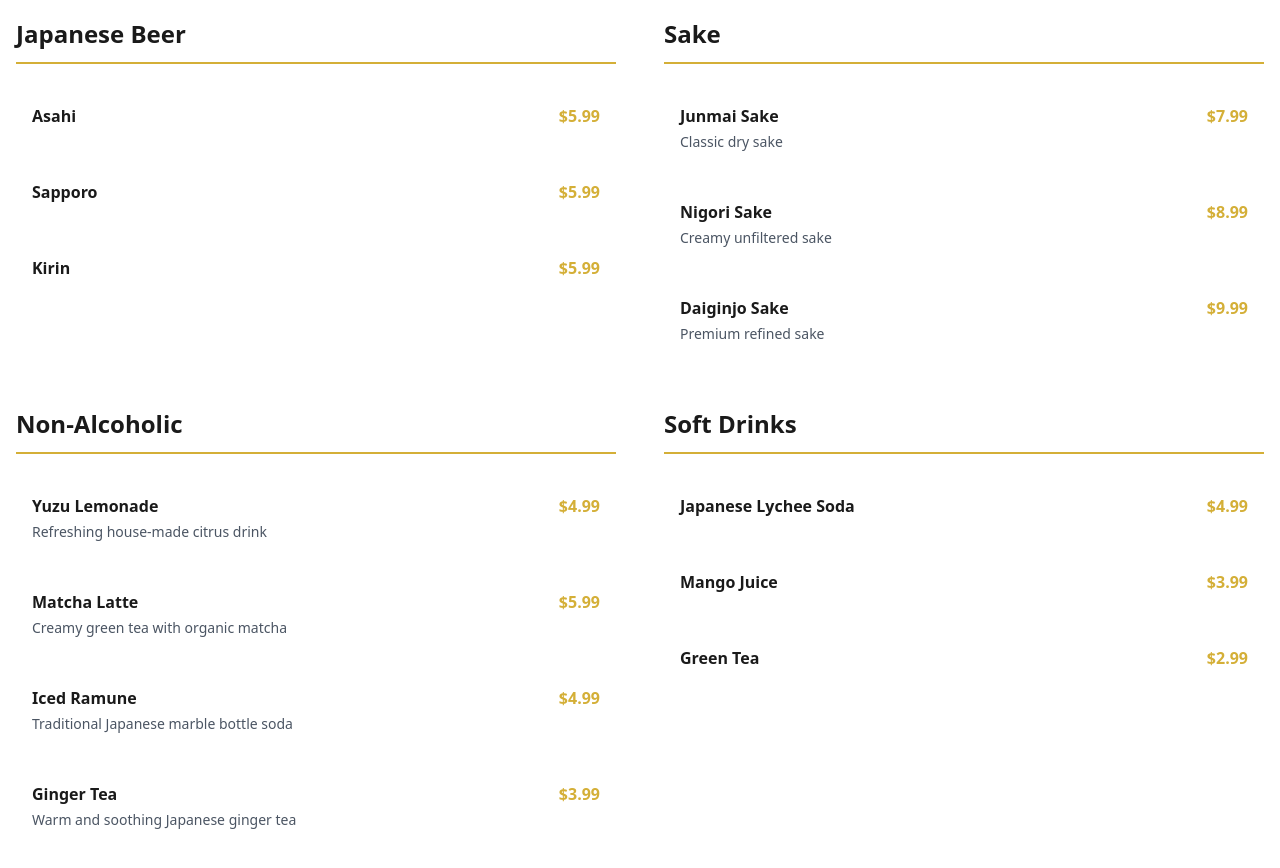
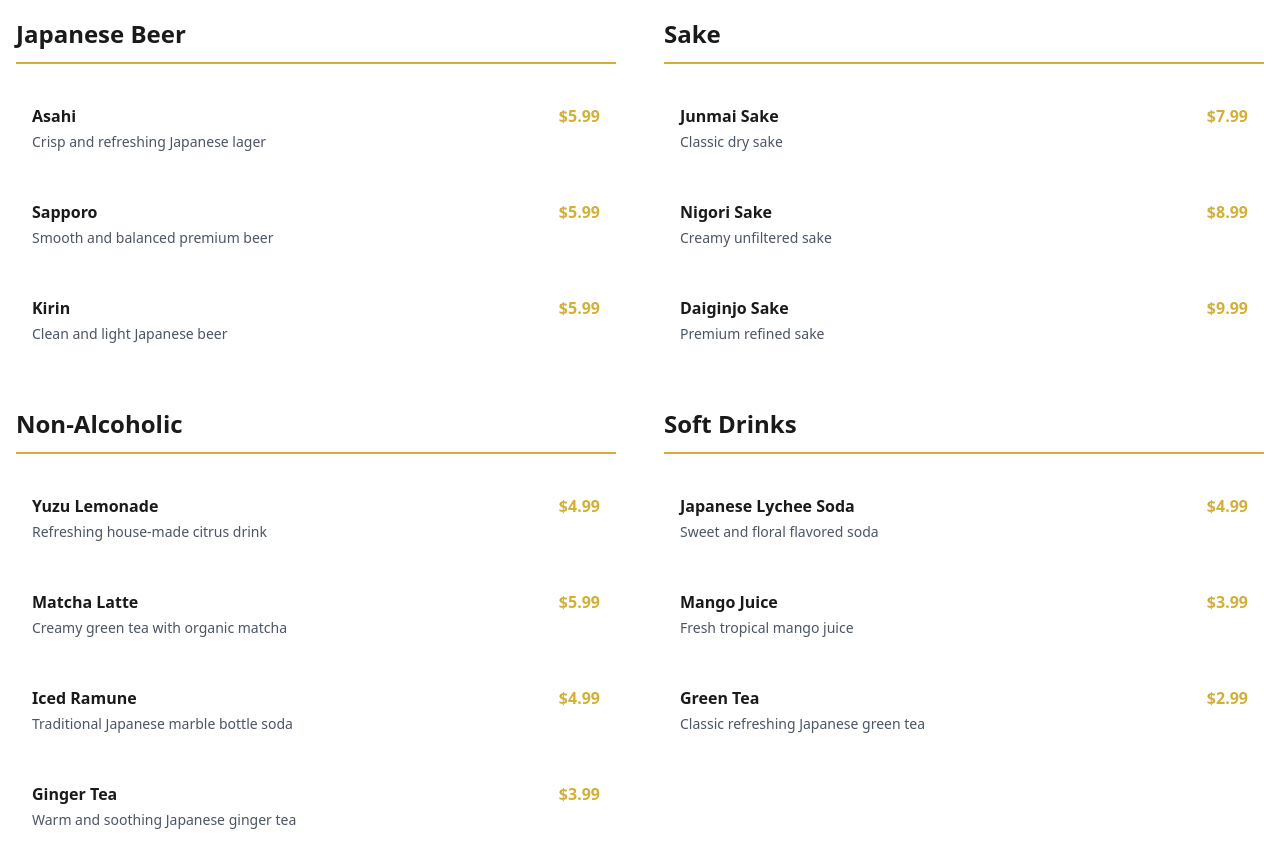
Before and after one commit to ScottLiou1984/website, a Next.js app: page /drinks in a window 1280 px wide. Shown: the part 260-1128 px from the top of the page. Built offline with nearby package versions, Linux system fonts and the light colour scheme.

Commit message:
Fix: Add missing description property to all drink items for TypeScript compatibility

```diff
--- a/src/app/drinks/page.tsx
+++ b/src/app/drinks/page.tsx
@@ -7,9 +7,9 @@ export default function Drinks() {
       id: 1,
       category: 'Japanese Beer',
       items: [
-        { name: 'Asahi', price: '$5.99' },
-        { name: 'Sapporo', price: '$5.99' },
-        { name: 'Kirin', price: '$5.99' },
+        { name: 'Asahi', description: 'Crisp and refreshing Japanese lager', price: '$5.99' },
+        { name: 'Sapporo', description: 'Smooth and balanced premium beer', price: '$5.99' },
+        { name: 'Kirin', description: 'Clean and light Japanese beer', price: '$5.99' },
       ],
     },
     {
@@ -35,9 +35,9 @@ export default function Drinks() {
       id: 4,
       category: 'Soft Drinks',
       items: [
-        { name: 'Japanese Lychee Soda', price: '$4.99' },
-        { name: 'Mango Juice', price: '$3.99' },
-        { name: 'Green Tea', price: '$2.99' },
+        { name: 'Japanese Lychee Soda', description: 'Sweet and floral flavored soda', price: '$4.99' },
+        { name: 'Mango Juice', description: 'Fresh tropical mango juice', price: '$3.99' },
+        { name: 'Green Tea', description: 'Classic refreshing Japanese green tea', price: '$2.99' },
       ],
     },
   ]
```
